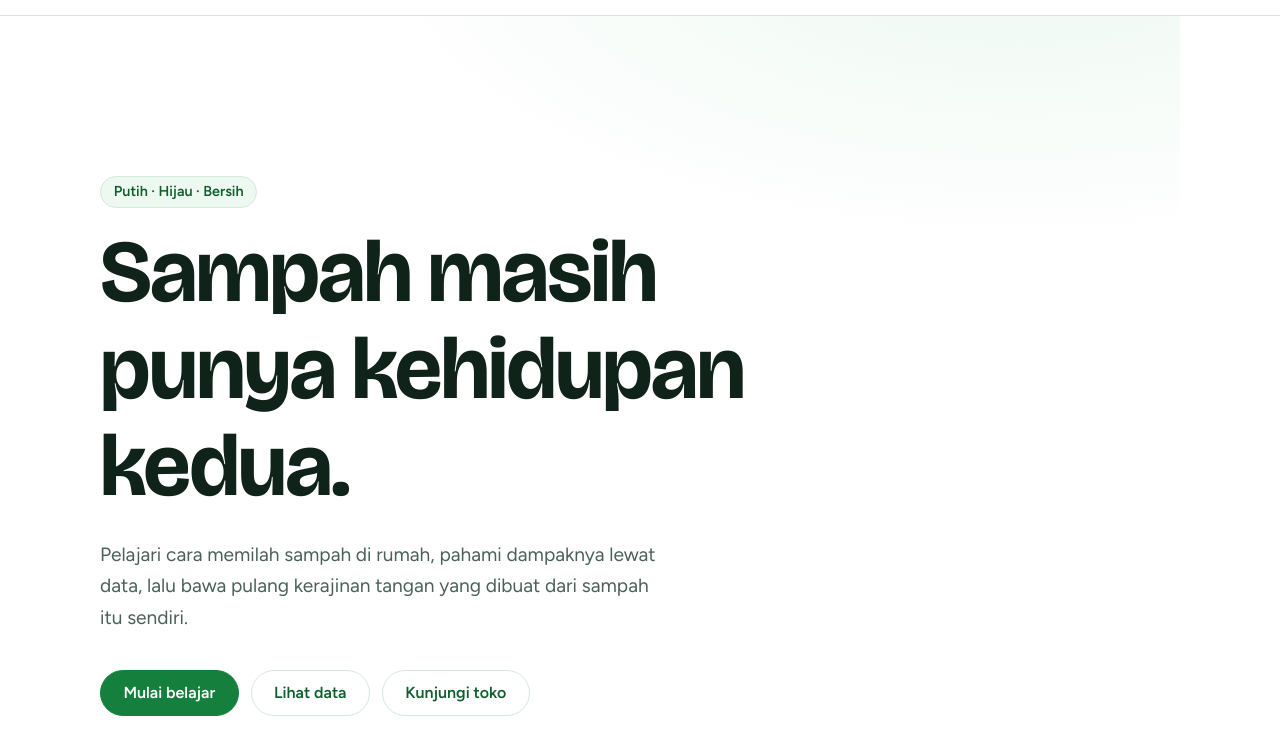
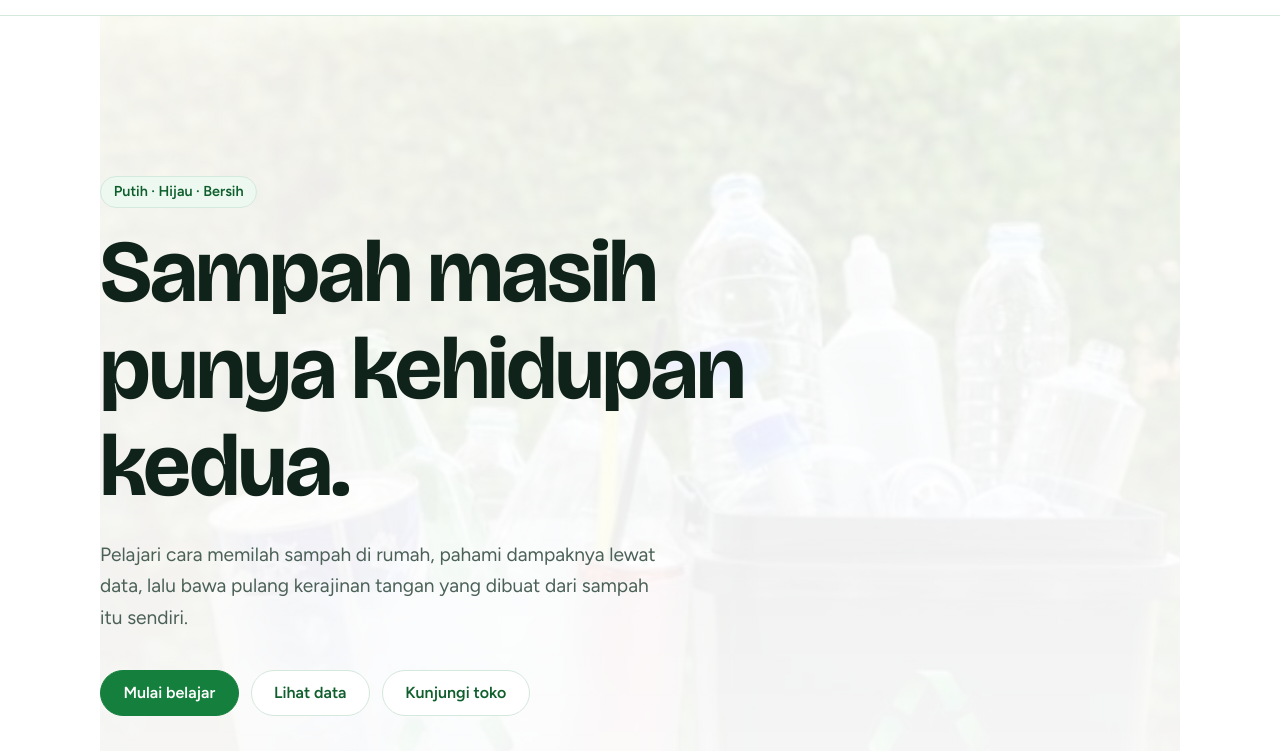
Before and after one commit to PabloManalu/daurulang, a website: page public/index.html in a window 1280 px wide. Shown: the part 49-800 px from the top of the page. Drawn offline with nearby package versions, Linux system fonts and the light colour scheme.

Commit message:
Update style.css
update .hero untuk nambah bg

```diff
--- a/public/css/style.css
+++ b/public/css/style.css
@@ -46,7 +46,12 @@ p { margin: 0; }
 .btn--sm { padding: .5rem 1rem; font-size: .95rem; }
 
 /* Hero */
-.hero { background: radial-gradient(60rem 28rem at 85% -10%, var(--tint), transparent 70%); padding: clamp(5rem, 14vw, 10rem) 0 clamp(4rem, 10vw, 7rem); }
+.hero {
+  background:
+    linear-gradient(180deg, rgb(255 255 255 / .88), rgb(255 255 255 / .96)),
+    url("/img/bg-hero.jpg") center / cover no-repeat;
+  padding: clamp(5rem, 14vw, 10rem) 0 clamp(4rem, 10vw, 7rem);
+}
 .hero h1 { font-size: clamp(2.6rem, 7.5vw, 5.5rem); font-weight: 700; max-width: 14ch; }
 .lead { margin-top: 1.5rem; max-width: 46ch; font-size: 1.2rem; color: var(--muted); }
 .actions { display: flex; flex-wrap: wrap; gap: .75rem; margin-top: 2.25rem; }
```
